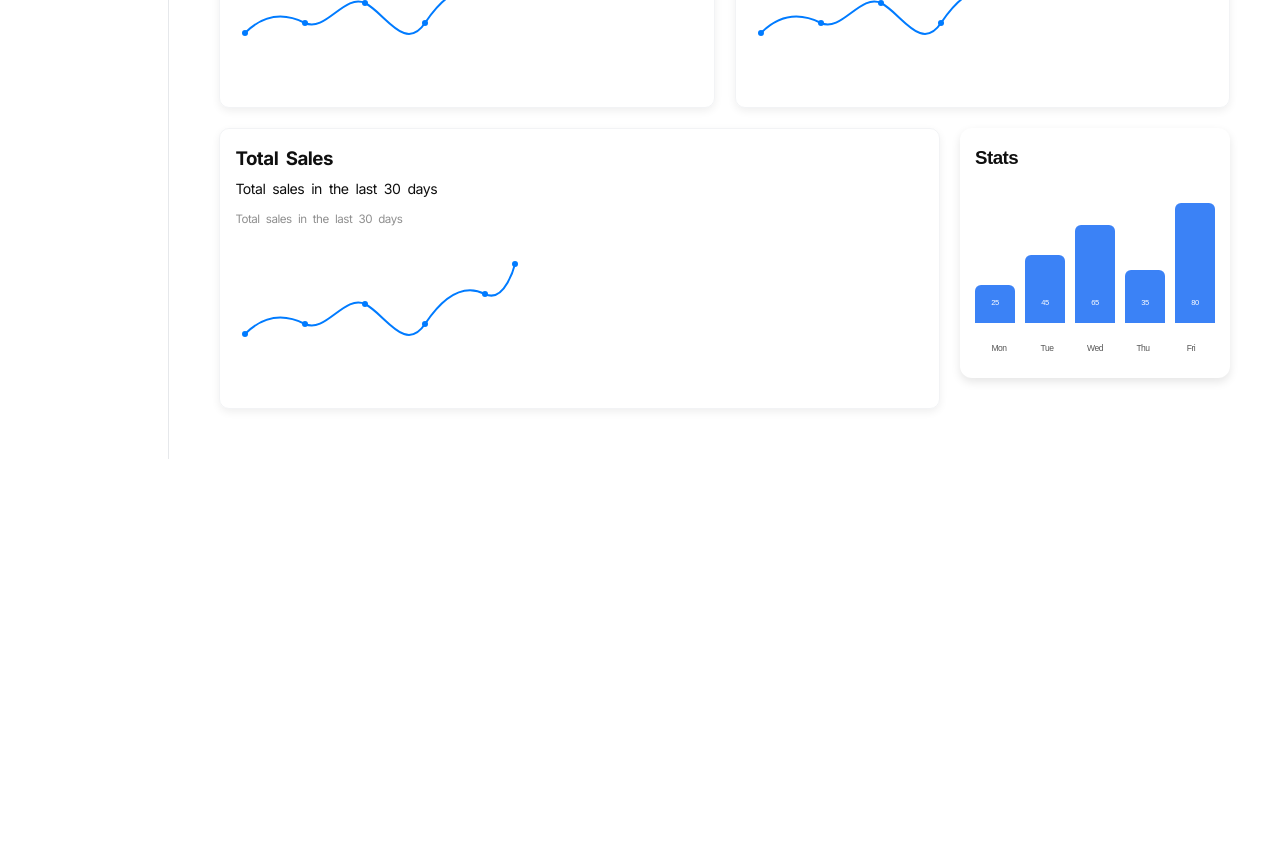
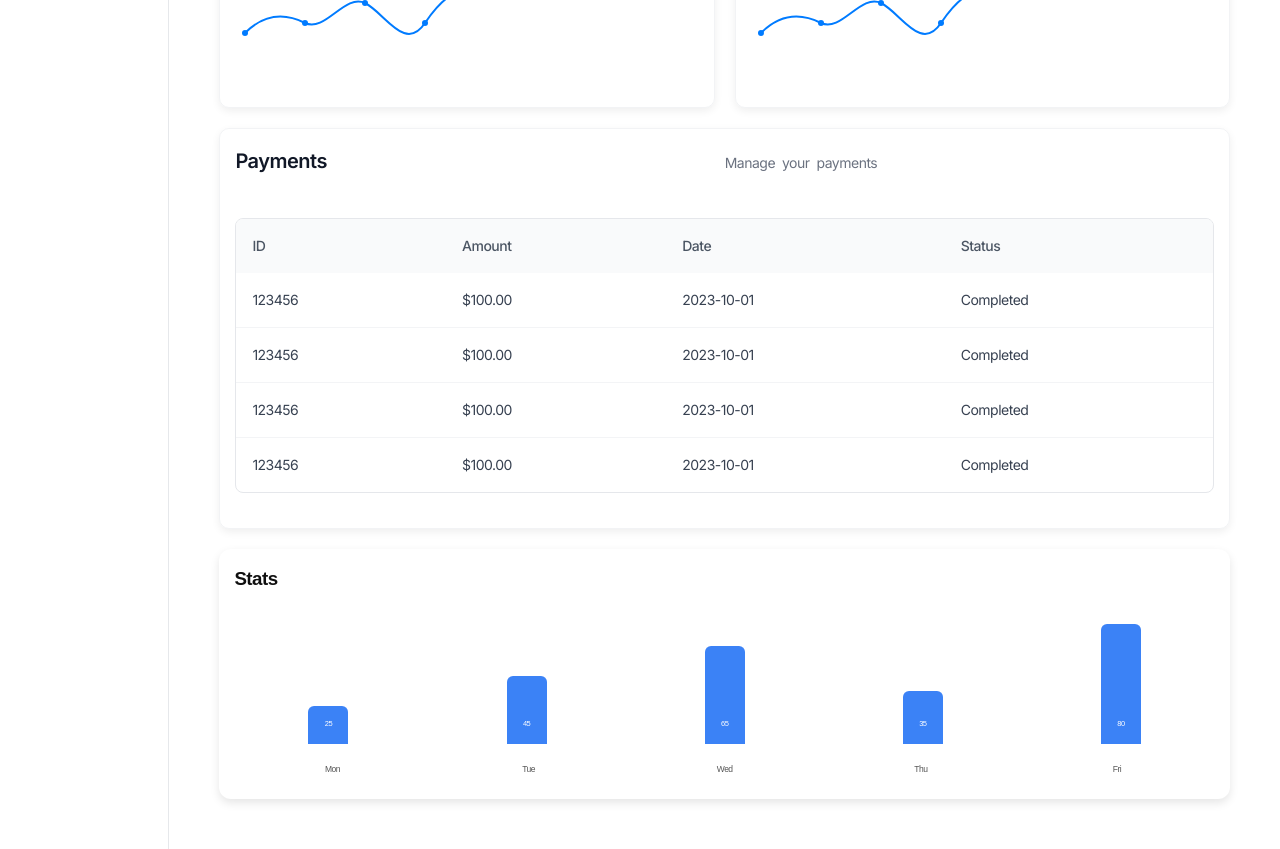
Before and after one commit to monority/dashboard, a React (Vite) app: page /dashboard in a window 1280 px wide. Shown: the part 680-1529 px from the top of the page. Before the commit the page ends 1139 px from the top, so only its background shows below. Built offline with nearby package versions, Linux system fonts and the light colour scheme.

Commit message:
:art: add PaymentCard component and integrate it into Dashboard; update styles for better layout

```diff
--- /dev/null
+++ b/src/assets/sass/components/ui/_paymentcard.scss
@@ -0,0 +1,111 @@
+.payment_card {
+	.container {
+		display: flex;
+		flex-direction: column;
+		gap: 2rem;
+	}
+	/* Layout */
+.payment_card {
+	border: 1px solid #e5e7eb;
+	border-radius: 12px;
+	padding: 24px;
+	max-width: 900px;
+	margin: 0 auto;
+	background-color: #fff;
+	box-shadow: 0 2px 8px rgba(0,0,0,0.04);
+	font-family: system-ui, sans-serif;
+  }
+
+  .container {
+	display: flex;
+	flex-direction: column;
+	gap: 20px;
+  }
+
+  .wrapper {
+	display: flex;
+	justify-content: space-between;
+	align-items: center;
+  }
+
+  .element {
+	flex: 1;
+  }
+
+  h3 {
+	font-size: 20px;
+	font-weight: 600;
+	margin: 0;
+	color: #111827;
+  }
+
+  p {
+	font-size: 14px;
+	color: #6b7280;
+	margin: 4px 0 0;
+  }
+
+  /* Table styles */
+  .table_container {
+	overflow-x: auto;
+	border-radius: 8px;
+	border: 1px solid #e5e7eb;
+  }
+
+  table {
+	width: 100%;
+	border-collapse: collapse;
+	min-width: 600px;
+  }
+
+  thead {
+	background-color: #f9fafb;
+	text-align: left;
+  }
+
+  th, td {
+	padding: 12px 16px;
+	font-size: 14px;
+	color: #374151;
+  }
+
+  th {
+	font-weight: 500;
+	color: #4b5563;
+  }
+
+  tr + tr {
+	border-top: 1px solid #f3f4f6;
+  }
+
+  tbody tr:hover {
+	background-color: #f9fafb;
+	transition: background 0.2s;
+  }
+
+  /* Status badges (optional enhancement) */
+  .status {
+	display: inline-block;
+	padding: 4px 8px;
+	font-size: 12px;
+	font-weight: 500;
+	border-radius: 6px;
+	text-transform: capitalize;
+  }
+
+  .status.completed {
+	background-color: #ecfdf5;
+	color: #10b981;
+  }
+
+  .status.pending {
+	background-color: #fef3c7;
+	color: #b45309;
+  }
+
+  .status.failed {
+	background-color: #fee2e2;
+	color: #b91c1c;
+  }
+
+}
--- a/src/assets/sass/main.scss
+++ b/src/assets/sass/main.scss
@@ -8,6 +8,7 @@
 @use "./components/ui/sidebar";
 @use "./components/ui/blockchart";
 @use "./components/ui/messagecard";
+@use "./components/ui/paymentcard";
 @use "./pages/dashboard";
 
 
--- a/src/assets/sass/pages/_dashboard.scss
+++ b/src/assets/sass/pages/_dashboard.scss
@@ -36,7 +36,10 @@
 			height: 100%;
 		}
 	}
-
+	.container_side{
+		display: flex;
+		flex-direction: column;
+	}
 	.box_element {
 		width: 100%;
 
--- a/src/display/components/ui/element/PaymentCard.jsx
+++ b/src/display/components/ui/element/PaymentCard.jsx
@@ -0,0 +1,66 @@
+import React from 'react'
+
+const PaymentCard = () => {
+	return (
+		<div className="payment_card box_graph">
+			<div className="container">
+				<div className="wrapper">
+					<div className="element">
+						<h3>Payments</h3>
+					</div>
+					<div className="element">
+						<p>Manage your payments</p>
+					</div>
+				</div>
+				<div className="wrapper">
+					<div className="element"></div>
+					<div className="element"></div>
+				</div>
+				<div className="table_container">
+					<table>
+						<thead>
+							<tr>
+								<th>ID</th>
+								<th>Amount</th>
+								<th>Date</th>
+								<th>Status</th>
+							</tr>
+						</thead>
+						<tbody>
+							<tr>
+								<td>123456</td>
+								<td>$100.00</td>
+								<td>2023-10-01</td>
+								<td>Completed</td>
+							</tr>
+							<tr>
+								<td>123456</td>
+								<td>$100.00</td>
+								<td>2023-10-01</td>
+								<td>Completed</td>
+							</tr>
+							<tr>
+								<td>123456</td>
+								<td>$100.00</td>
+								<td>2023-10-01</td>
+								<td>Completed</td>
+							</tr>
+							<tr>
+								<td>123456</td>
+								<td>$100.00</td>
+								<td>2023-10-01</td>
+								<td>Completed</td>
+							</tr>
+						</tbody>
+					</table>
+				</div>
+				<div className="wrapper">
+					<div className="element"></div>
+					<div className="element"></div>
+				</div>
+			</div>
+		</div>
+	)
+}
+
+export default PaymentCard
--- a/src/display/pages/home/Dashboard.jsx
+++ b/src/display/pages/home/Dashboard.jsx
@@ -5,6 +5,7 @@ import Image from '../../components/utils/base/Image'
 import BlockChart from '../../components/ui/element/BlockChart'
 import MessageCard from '../../components/ui/element/MessageCard'
 import Icon from '../../components/utils/Icon'
+import PaymentCard from '../../components/ui/element/PaymentCard'
 
 const Dashboard = () => {
 	const labels = ['Mon', 'Tue', 'Wed', 'Thu', 'Fri'];
@@ -64,25 +65,18 @@ const Dashboard = () => {
 					</div>
 					<div className="container_right">
 						<div className="container_side">
-							<div className="wrapper_line">
+							<div className="wrapper_column gap2">
 								<div className="box_element">
-									<GraphCard
-										title="Total Sales"
-										desc="Total sales in the last 30 days"
-										sub="Total sales in the last 30 days"
-										graph={<Graph type="line" size="2rem" />}
-										height="100%"
+									<PaymentCard
 									/>
 								</div>
-								<div className="wrapper_line">
-									<div className="box_element">
-										<BlockChart
+								<div className="box_element">
+									<BlockChart
 										values={values}
 										labels={labels} />
-									</div>
+								</div>
 
 
-								</div>
 							</div>
 						</div>
 
```
